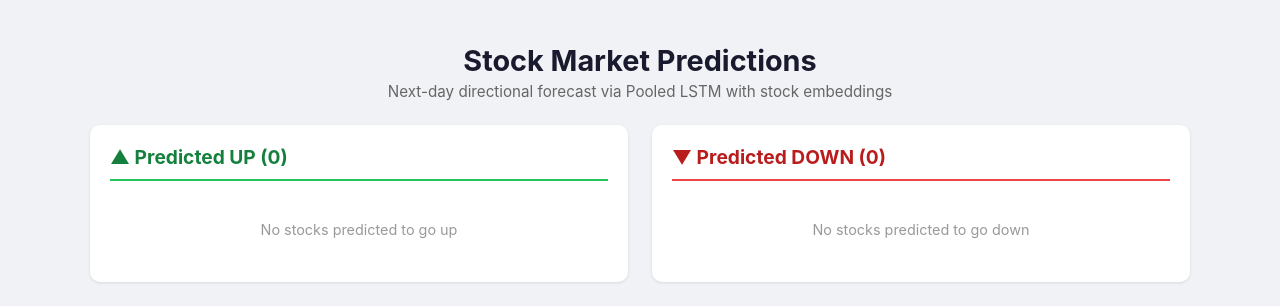
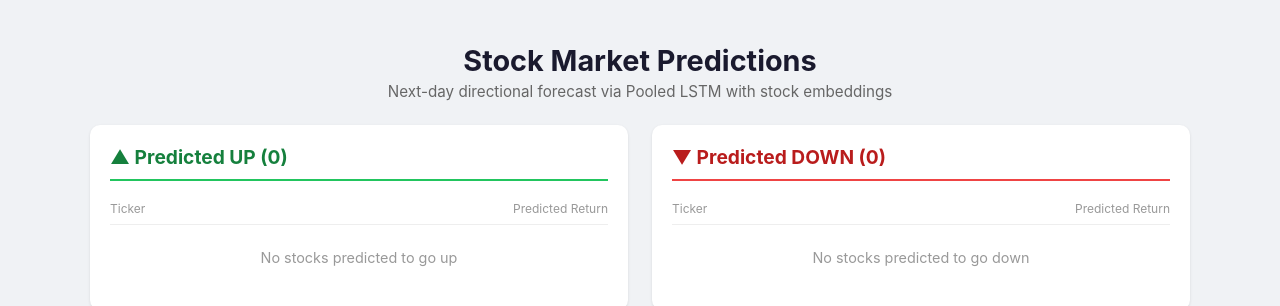
Before and after one commit to DarkerKin/AI_project_1, a Flask app: template templates/index.html in a window 1280 px wide. Shown: the top 306 px of the page. Run offline with Flask 3, Linux system fonts and the light colour scheme; the template is opened without the code that fills it, so the values that code supplies are empty; parts of the project's set-up code (start-up, migrations or seed data) failed here and were passed over.

Commit message:
Add column headers labeling predicted return

```diff
--- a/templates/index.html
+++ b/templates/index.html
@@ -79,6 +79,10 @@
     <div class="container">
         <div class="column up">
             <h2>&#9650; Predicted UP  ({{ up_stocks|length }})</h2>
+            <div style="display:flex;justify-content:space-between;font-size:0.75rem;color:#999;padding:4px 0 8px;border-bottom:1px solid #eee;">
+                <span>Ticker</span>
+                <span>Predicted Return</span>
+            </div>
             {% if up_stocks %}
                 {% for stock in up_stocks %}
                 <div class="stock-row">
@@ -92,6 +96,10 @@
         </div>
         <div class="column down">
             <h2>&#9660; Predicted DOWN  ({{ down_stocks|length }})</h2>
+            <div style="display:flex;justify-content:space-between;font-size:0.75rem;color:#999;padding:4px 0 8px;border-bottom:1px solid #eee;">
+                <span>Ticker</span>
+                <span>Predicted Return</span>
+            </div>
             {% if down_stocks %}
                 {% for stock in down_stocks %}
                 <div class="stock-row">
```
